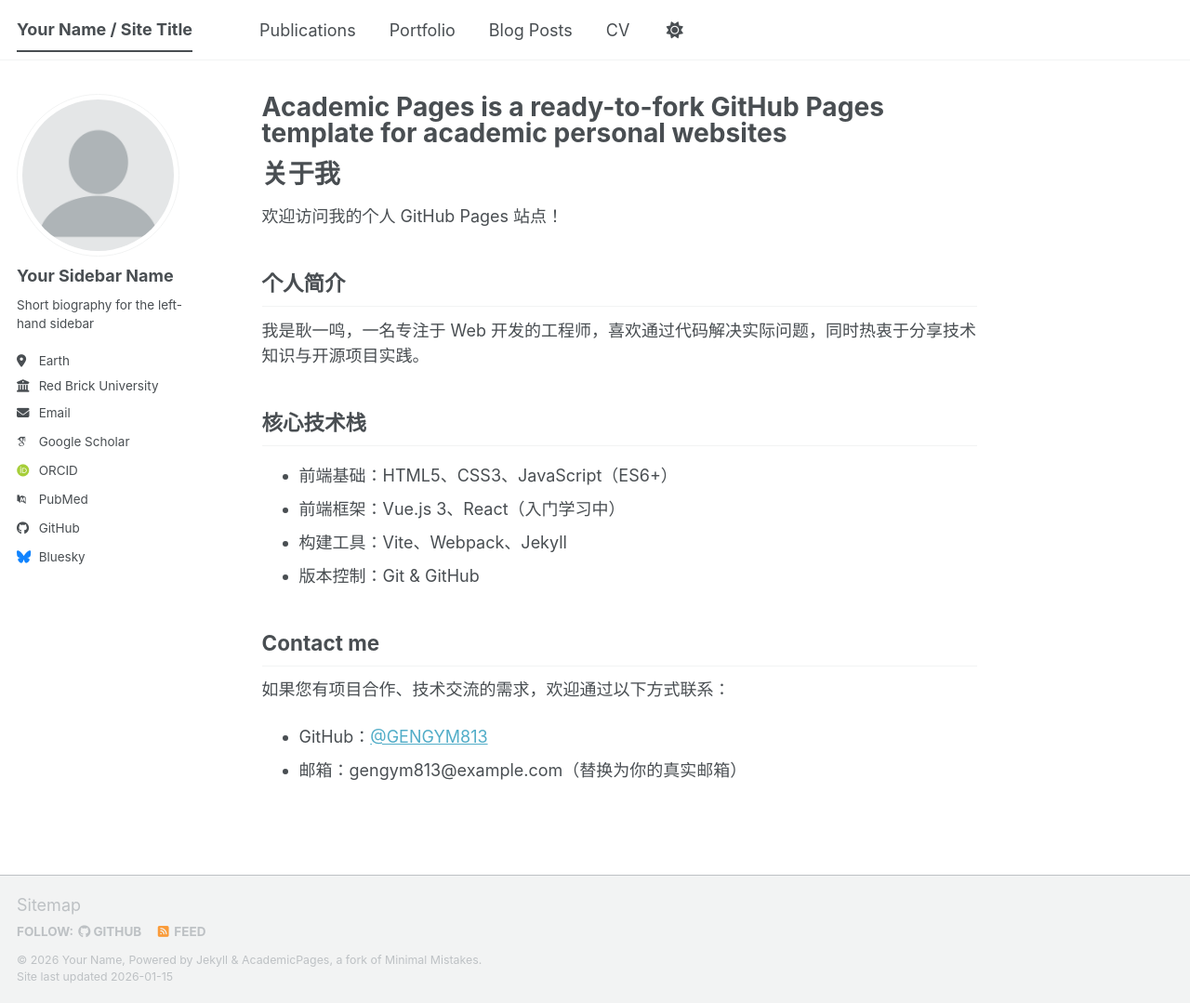
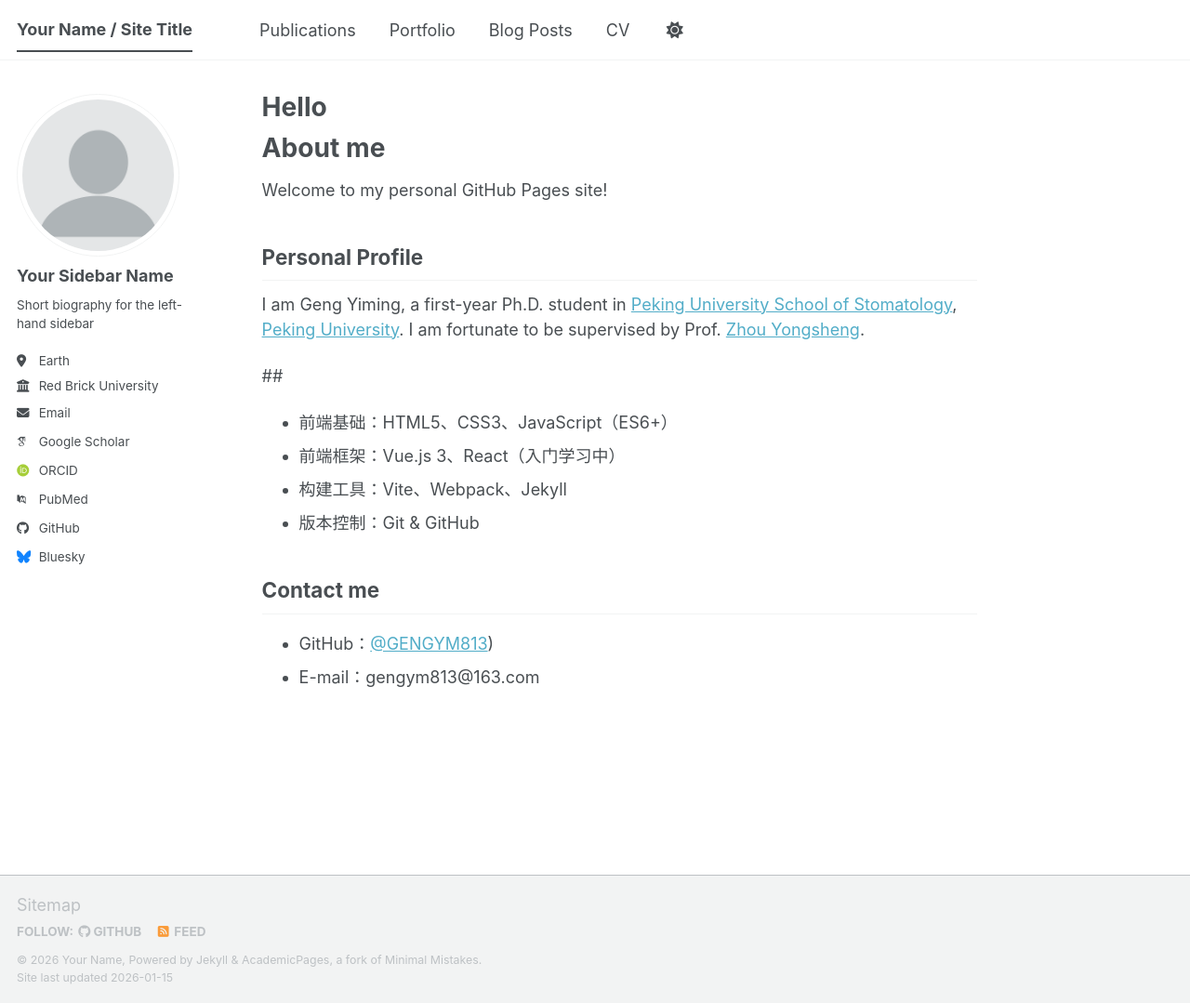
Before and after one commit to GENGYIM/GENGYIM.github.io, a Jekyll site: the page built from _pages/about.md, in a window 1280 px wide and 1079 px high. Shown: the whole window at 93% size. Built offline with Jekyll 4.4.1, drawn with Linux system fonts in a browser that asks for light colours; some web fonts are replaced; a script bundle is joined from its source files by our own code; library files that are not in the unit come from our copies.

Commit message:
Update about.md

```diff
--- a/_pages/about.md
+++ b/_pages/about.md
@@ -1,24 +1,23 @@
 ---
 permalink: /
-title: "Academic Pages is a ready-to-fork GitHub Pages template for academic personal websites"
+title: "Hello"
 author_profile: true
 redirect_from:
   - /about/
   - /about.html
 ---
-# 关于我
-欢迎访问我的个人 GitHub Pages 站点！
+# About me
+Welcome to my personal GitHub Pages site!
 
-## 个人简介
-我是耿一鸣，一名专注于 Web 开发的工程师，喜欢通过代码解决实际问题，同时热衷于分享技术知识与开源项目实践。
+## Personal Profile
+I am Geng Yiming, a first-year Ph.D. student in [Peking University School of Stomatology](https://ss.bjmu.edu.cn/), [Peking University](https://www.pku.edu.cn/). I am fortunate to be supervised by Prof. [Zhou Yongsheng](https://ss.bjmu.edu.cn/Html/Doctors/Main/Index_353.html).
 
-## 核心技术栈
+##
 - 前端基础：HTML5、CSS3、JavaScript（ES6+）
 - 前端框架：Vue.js 3、React（入门学习中）
 - 构建工具：Vite、Webpack、Jekyll
 - 版本控制：Git & GitHub
 
 ## Contact me
-如果您有项目合作、技术交流的需求，欢迎通过以下方式联系：
-- GitHub：[@GENGYM813](https://github.com/GENGYM813)
-- 邮箱：gengym813@example.com（替换为你的真实邮箱）
+- GitHub：[@GENGYM813](https://gengyim.github.io/))
+- E-mail：gengym813@163.com
```
